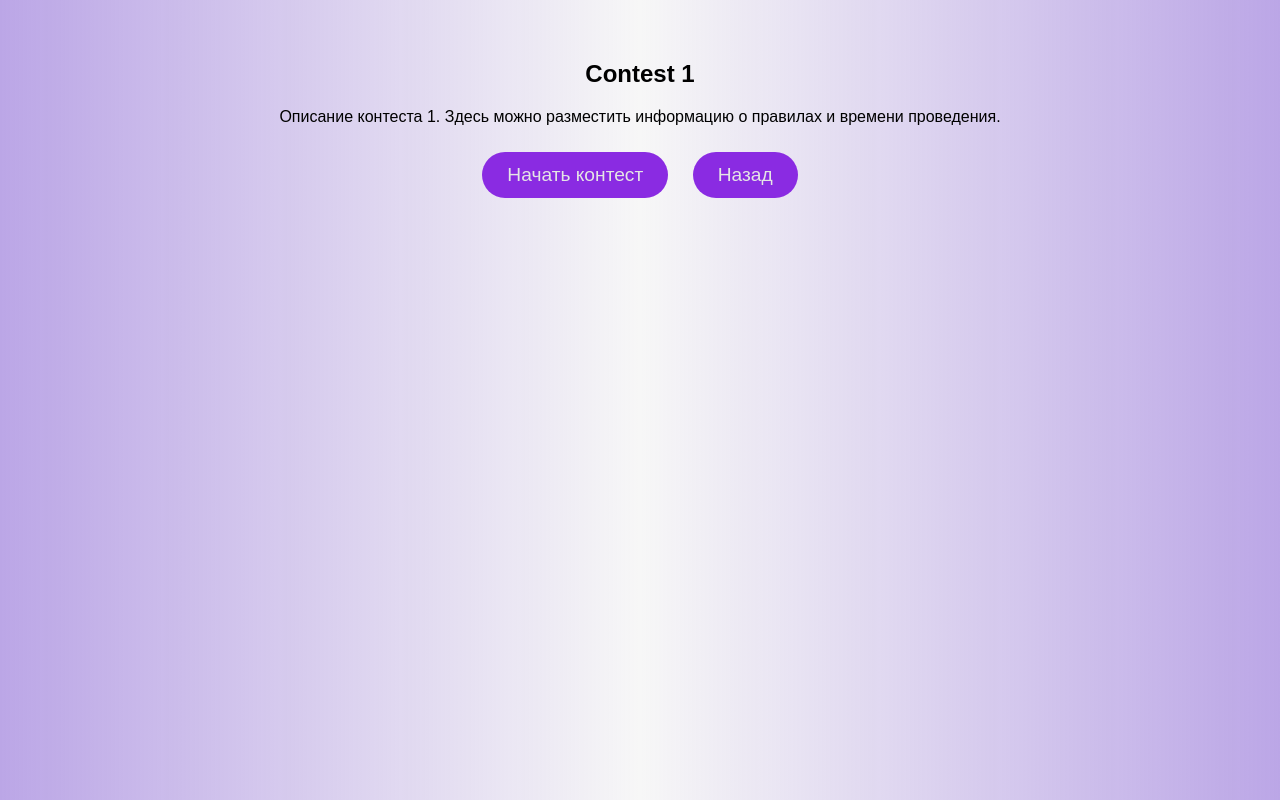
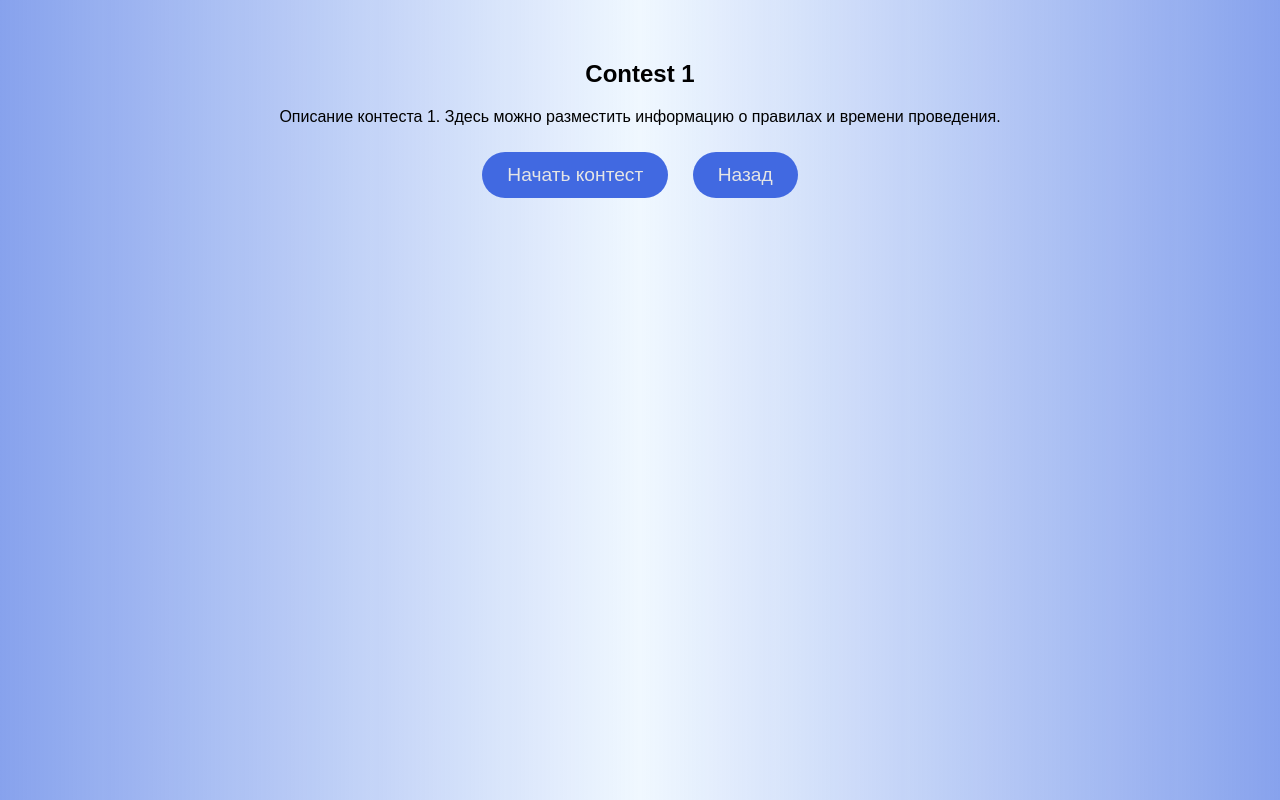
Before and after one commit to Kretki/ContestMIPT, a Flask app: page /contest/1 in a window 1280 px wide. Run offline with Flask 3, Linux system fonts and the light colour scheme.

Commit message:
blue color palette

```diff
--- a/static/css/style.css
+++ b/static/css/style.css
@@ -1,16 +1,16 @@
 :root {
     --white-text: #E5E5E5;
-    --title-color: #5e3b76;
-    --text-colored: #6a0dad;
-    --background-white-color: #f7f7f7;
-    --widget-color: #8a2be2;
-    --backgournd-dark-color: rgba(106, 13, 173, 0.1);
-    --shadow-dark-color: rgba(106, 13, 173, 0.2);
-    --border-color: #ccc;
-    --hover-color: rgba(106, 13, 173, 0.4);
+    --title-color: #1e3a5f;
+    --text-colored: #0066cc;
+    --background-white-color: #f0f8ff;
+    --widget-color: #4169e1;
+    --backgournd-dark-color: rgba(0, 102, 204, 0.1);
+    --shadow-dark-color: rgba(0, 102, 204, 0.2);
+    --border-color: #b0c4de;
+    --hover-color: rgba(0, 102, 204, 0.4);
     --dark-box-shadow: rgba(0, 0, 0, 0.1);
-    --bright-box-shadow: rgba(106, 13, 173, 0.3);
-    --background-gradient-borders: rgba(147,112,219,0.6);
+    --bright-box-shadow: rgba(0, 102, 204, 0.3);
+    --background-gradient-borders: rgba(65, 105, 225, 0.6);
 }
 
 body {
```
